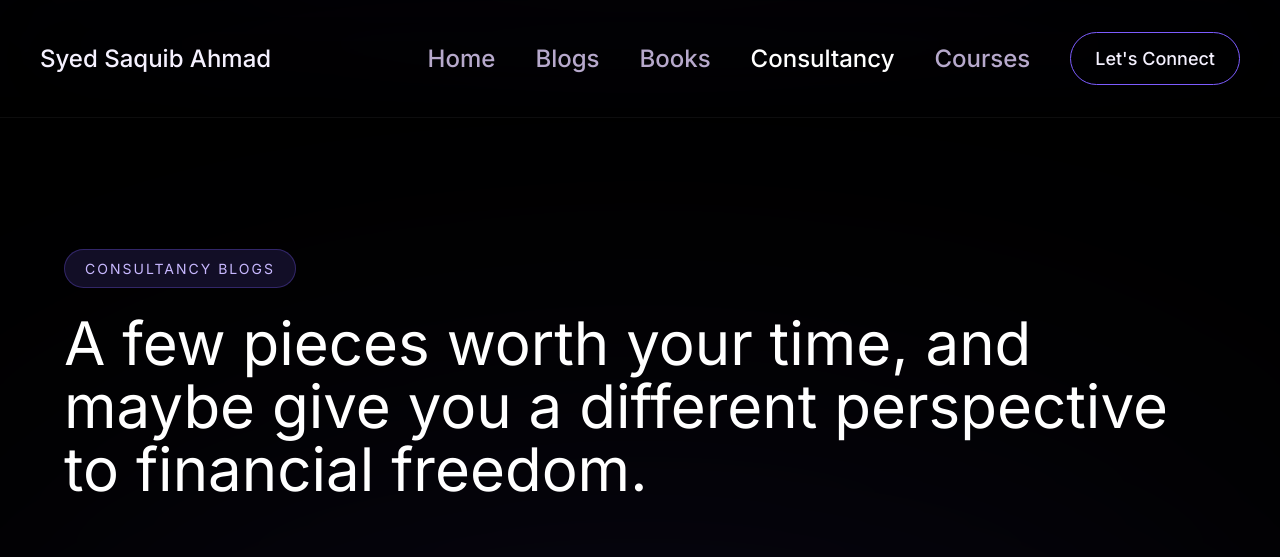
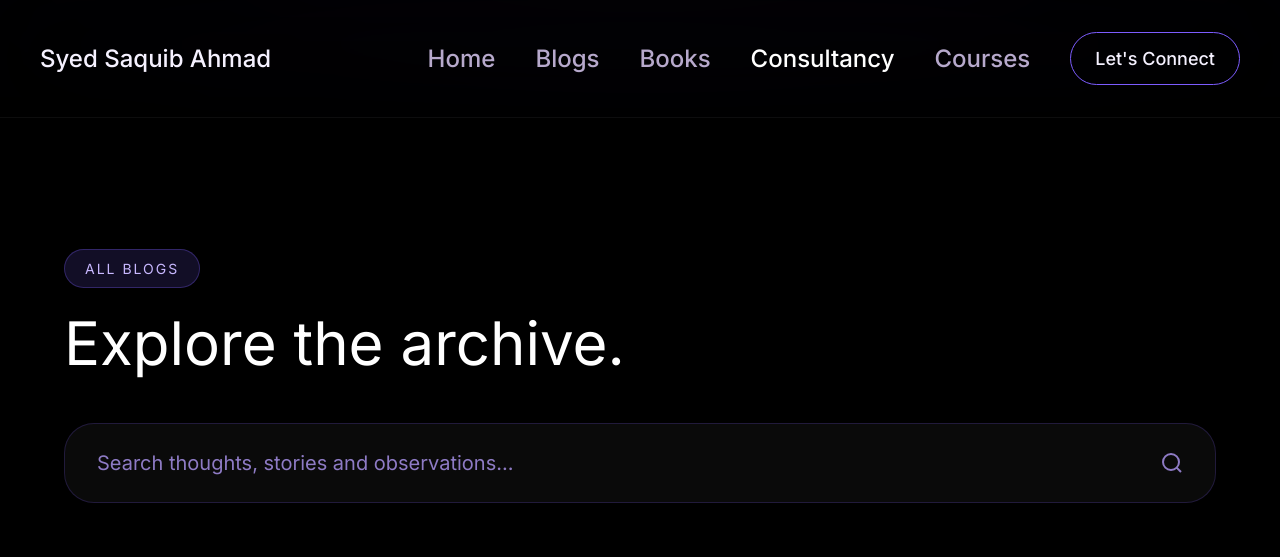
Before and after one commit to saquibahmad1234/saquib, a Jekyll site: the page built from consultancy.html, in a window 1280 px wide and 1400 px high, scrolled down 2300 px. Shown: the top 557 px of the window. Built offline with Jekyll 4.4.1, drawn with Linux system fonts in a browser that asks for light colours; some of the changed text lies outside the part shown; grey boxes are pictures that could not be loaded.

Commit message:
updating to all consultancy

```diff
--- a/_includes/home/consultancy-blog.html
+++ b/_includes/home/consultancy-blog.html
@@ -1,143 +1,94 @@
-<section class="relative overflow-hidden bg-black py-24 lg:py-32">
-  <!-- BACKGROUND GLOW -->
-
-  <div
-    class="absolute left-1/2 top-[40%] w-[1200px] h-[700px] -translate-x-1/2 rounded-full bg-[#6B4DFF]/10 blur-[200px]"
-  ></div>
-
-  <div class="relative max-w-[1600px] mx-auto px-8 lg:px-16">
+<section class="relative py-24 lg:py-32 overflow-hidden">
+  <div class="max-w-[1600px] mx-auto px-8 lg:px-16">
     <!-- SECTION HEADER -->
 
-    <div class="mb-16">
+    <div>
       <div
         class="inline-flex items-center rounded-full bg-[#7C5CFF]/15 border border-[#7C5CFF]/30 px-5 py-2 text-[14px] tracking-[2px] uppercase text-[#C8B8FF]"
       >
-        Consultancy Blogs
+        All Blogs
       </div>
 
       <h2 class="mt-6 text-[42px] md:text-[60px] leading-[1.05] text-white">
-        A few pieces worth your time, and maybe give you a different perspective to financial freedom.
+        Explore the archive.
       </h2>
     </div>
 
-    {% assign featured_posts = site.posts | where: "featured", true | where:
-    "type", "consultancy" | sort: "date" | reverse %}
+    <!-- SEARCH -->
 
-    <!-- MOBILE -->
+    <div class="mt-12">
+      <div class="relative">
+        <input
+          id="blogSearch"
+          type="text"
+          placeholder="Search thoughts, stories and observations..."
+          class="w-full rounded-[30px] bg-white/[0.04] backdrop-blur-xl border border-[#7C5CFF]/20 px-8 py-6 pr-16 text-[20px] text-white placeholder:text-[#8E7BC5] outline-none transition-all duration-300 focus:border-[#7C5CFF]/60 focus:shadow-[0_0_60px_rgba(124,92,255,0.15)]"
+        />
 
-    <div
-      class="lg:hidden flex gap-5 overflow-x-auto pb-4 snap-x snap-mandatory"
+        <svg
+          class="absolute right-8 top-1/2 -translate-y-1/2 w-6 h-6 text-[#8E7BC5]"
+          fill="none"
+          stroke="currentColor"
+          stroke-width="2"
+          viewBox="0 0 24 24"
         >
-      {% for post in featured_posts limit:4 %}
+          <circle cx="11" cy="11" r="8"></circle>
+          <line x1="21" y1="21" x2="16.65" y2="16.65"></line>
+        </svg>
+      </div>
+    </div>
+
+    <!-- POSTS -->
+
+    {% assign blog_posts = site.posts | where: "type", "blog" | sort: "date" |
+    reverse %}
+
+    <div id="blogGrid" class="grid md:grid-cols-2 lg:grid-cols-3 gap-8 mt-14">
+      {% for post in blog_posts %}
 
       <a
         href="{{ post.url | relative_url }}"
-        class="group relative min-w-[260px] h-[380px] overflow-hidden rounded-[28px] snap-start"
+        class="blog-card group relative overflow-hidden rounded-[30px]"
+        data-title="{{ post.title | downcase }}"
+        data-excerpt="{{ post.excerpt | downcase }}"
         data-aos="fade-up"
+        data-aos-delay="{{ forloop.index0 | modulo:3 | times:100 }}"
       >
         <!-- IMAGE -->
 
+        <div class="relative h-[380px] overflow-hidden">
           <img
-          src="{{ post.featured_image | relative_url }}"
+            src="{{ post.featured_image }}"
             alt="{{ post.title }}"
-          class="absolute inset-0 w-full h-full object-cover transition duration-700 group-hover:scale-110"
+            class="w-full h-full object-cover transition duration-700 group-hover:scale-110"
           />
 
-        <!-- OVERLAY -->
-
           <div
-          class="absolute inset-0 bg-gradient-to-t from-black via-black/50 to-transparent"
+            class="absolute inset-0 bg-gradient-to-t from-black via-black/40 to-transparent"
           ></div>
 
-        <!-- CONTENT -->
-
           <div class="absolute bottom-0 left-0 p-6">
-          <div class="text-[14px] text-[#C8B8FF]">
+            <div class="text-[#C8B8FF] text-[14px]">
               {{ post.date | date: "%d %b %Y" }}
             </div>
 
-          <h3
-            class="mt-2 text-[24px] leading-tight text-white font-medium max-w-[220px]"
-          >
+            <h3 class="mt-2 text-[28px] leading-tight text-white max-w-[260px]">
               {{ post.title }}
             </h3>
+          </div>
         </div>
       </a>
 
       {% endfor %}
     </div>
 
-    <!-- DESKTOP -->
-
-    <div class="hidden lg:grid grid-cols-4 gap-8">
-      {% for post in featured_posts limit:4 %}
-
-      <a
-        href="{{ post.url | relative_url }}"
-        class="group relative h-[460px] overflow-hidden rounded-[32px]"
-        data-aos="fade-up"
-        data-aos-delay="{{ forloop.index0 | times: 150 }}"
-      >
-        <!-- IMAGE -->
-
-        <img
-          src="{{ post.featured_image | relative_url }}"
-          alt="{{ post.title }}"
-          class="absolute inset-0 w-full h-full object-cover transition duration-700 group-hover:scale-110"
-        />
-
-        <!-- DARK FADE -->
+    <!-- EMPTY STATE -->
 
     <div
-          class="absolute inset-0 bg-gradient-to-t from-black via-black/40 to-transparent"
-        ></div>
-
-        <!-- HOVER GLOW -->
-
-        <div
-          class="absolute inset-0 opacity-0 group-hover:opacity-100 transition duration-500 bg-[#6B4DFF]/10"
-        ></div>
-
-        <!-- CONTENT -->
-
-        <div class="absolute bottom-0 left-0 p-8">
-          <div class="text-[15px] text-[#C8B8FF]">
-            {{ post.date | date: "%d %b %Y" }}
-          </div>
-
-          <h3
-            class="mt-2 text-[28px] leading-tight text-white font-medium max-w-[260px]"
+      id="searchEmpty"
+      class="hidden text-center mt-16 text-[#B7A9CC] text-[20px]"
     >
-            {{ post.title }}
-          </h3>
-        </div>
-      </a>
-
-      {% endfor %}
-    </div>
-
-    <!-- VIEW ALL -->
-
-    <div class="mt-14 text-center">
-      <a
-        href="{{ '/blogs' | relative_url }}"
-        class="inline-flex text-[22px] text-[#D8D0EE] hover:text-white transition"
-      >
-        View All Blogs →
-      </a>
+      No blog posts matched your search.
     </div>
   </div>
-  <div
-    class="absolute bottom-0 left-0 w-full h-[220px] pointer-events-none"
-    style="
-      background: linear-gradient(
-        to bottom,
-        transparent 0%,
-        rgba(0, 0, 0, 0.15) 20%,
-        rgba(0, 0, 0, 0.45) 50%,
-        rgba(0, 0, 0, 0.8) 80%,
-        black 100%
-      );
-    "
-  ></div>
 </section>
```
Lines whose indentation alone changed are shown as unchanged.
